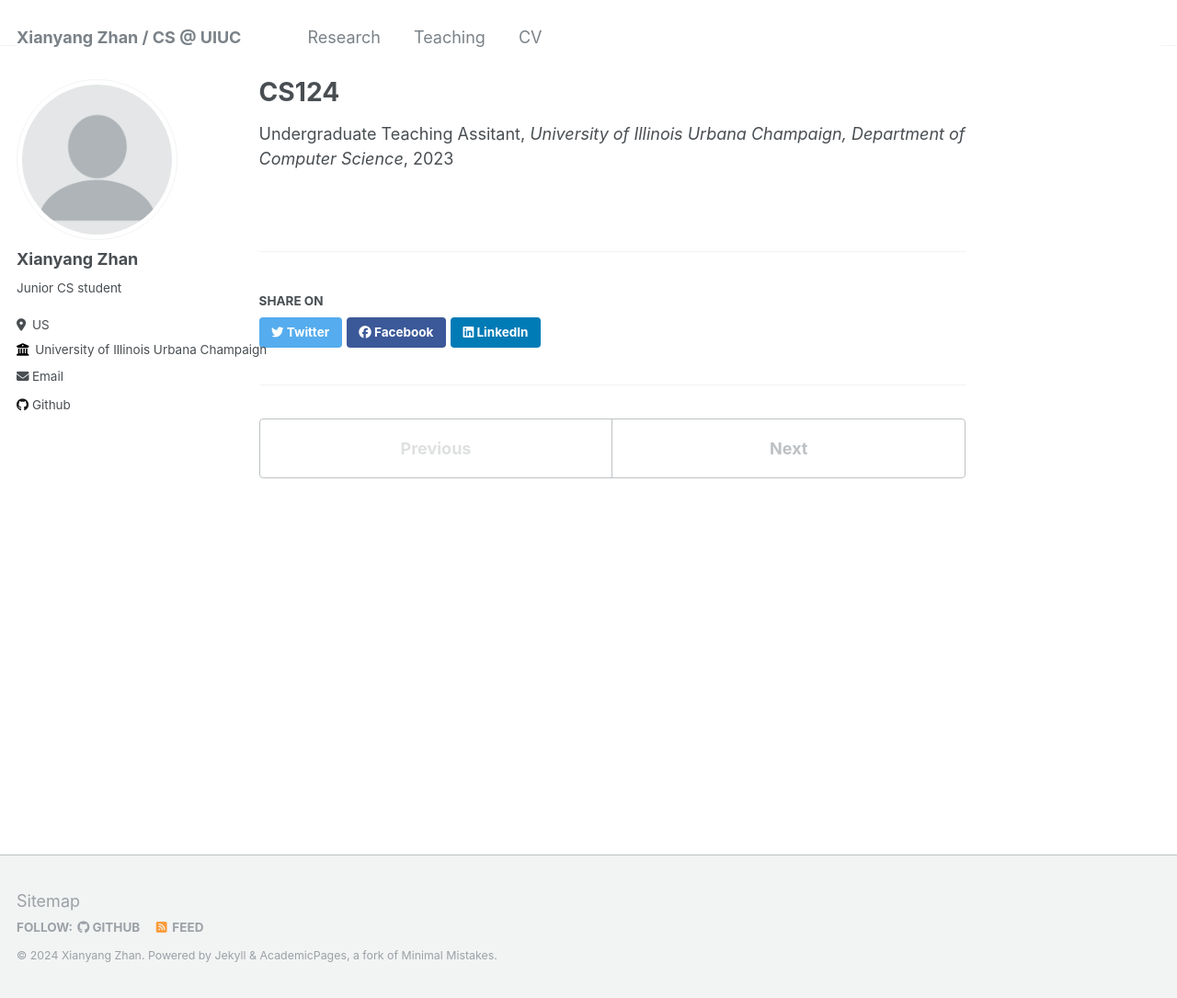
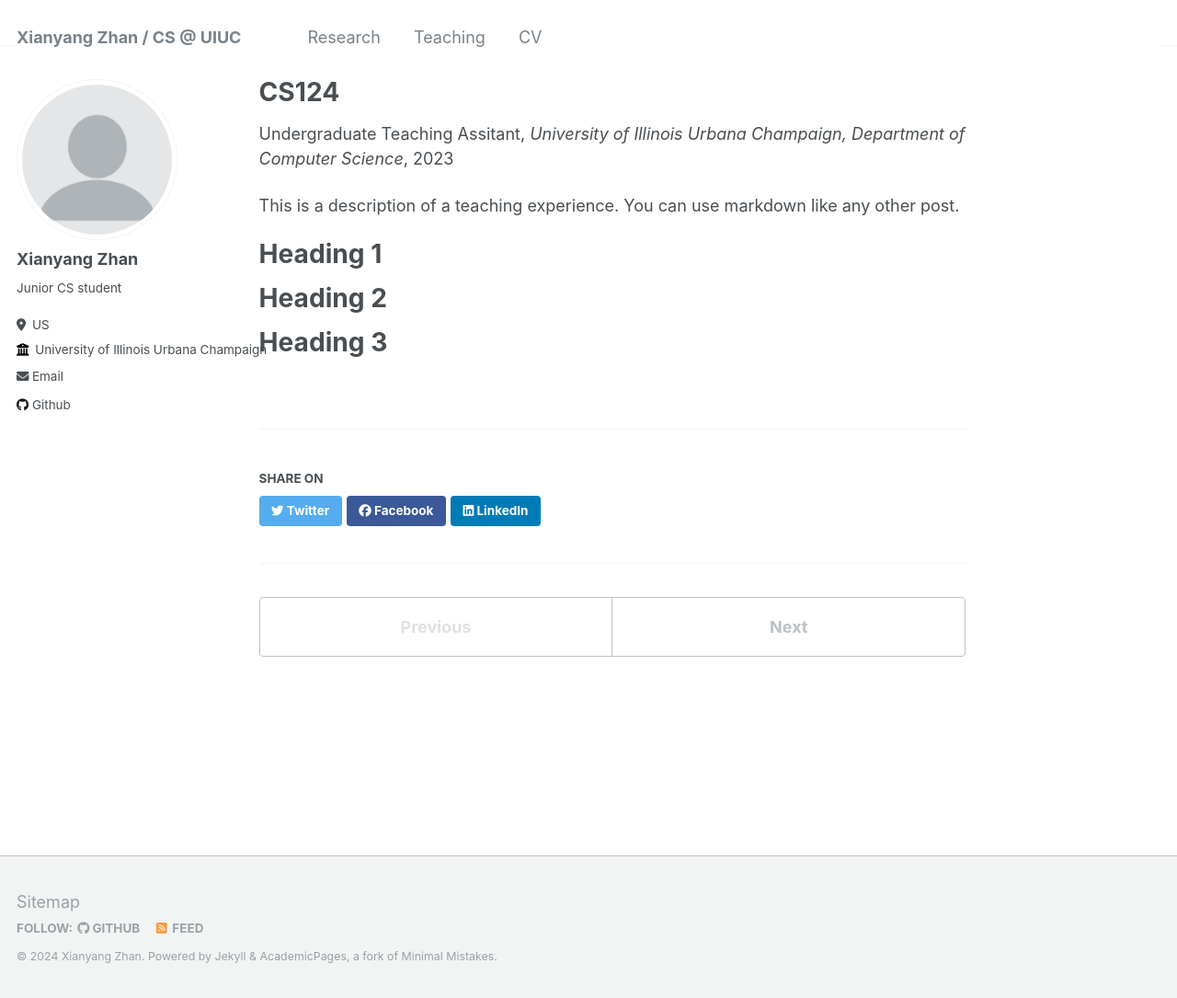
Before and after one commit to xzhan0/xzhan0.github.io, a Jekyll site: the page built from _teaching/2023-fall-teaching-2.md, in a window 1280 px wide and 1085 px high. Shown: the whole window at 92% size. Built offline with Jekyll 4.4.1, drawn with Linux system fonts in a browser that asks for light colours.

Commit message:
Update 2023-fall-teaching-2.md

```diff
--- a/_teaching/2023-fall-teaching-2.md
+++ b/_teaching/2023-fall-teaching-2.md
@@ -7,3 +7,14 @@
 date: 2023-08-21
 location: "Champaign, Illinois"
 ---
+
+This is a description of a teaching experience. You can use markdown like any other post.
+
+Heading 1
+======
+
+Heading 2
+======
+
+Heading 3
+======
```
